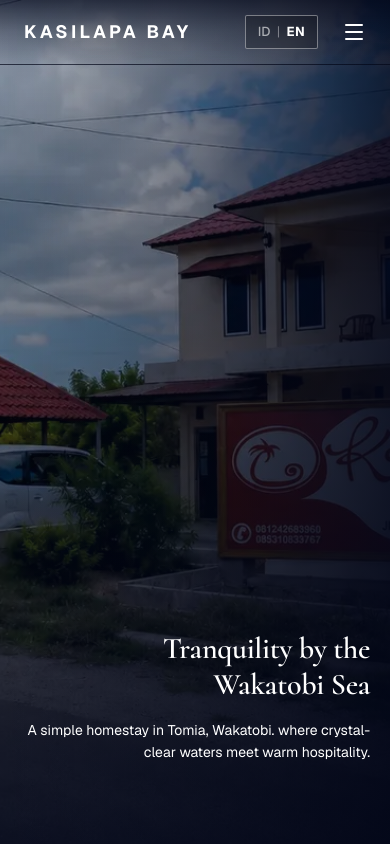
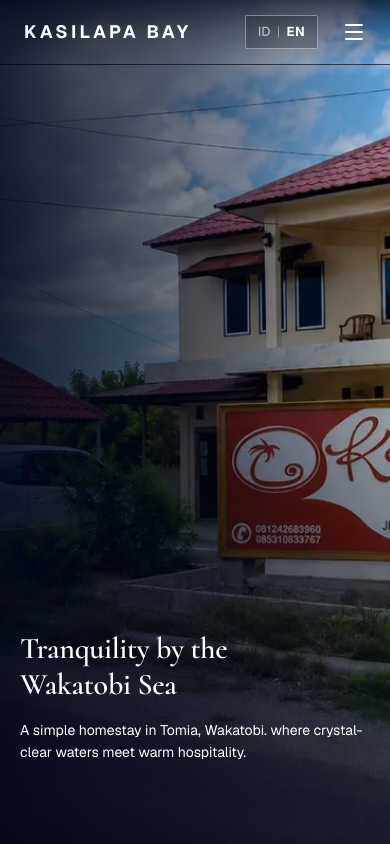
Before and after one commit to fahril168/website-kasilapa-bay, a Next.js app: page /en in a window 390 px wide. Shown: the top 844 px of the page. Built offline with nearby package versions, Linux system fonts and the light colour scheme.

Commit message:
feat(ui): update hero section layout to be left-aligned across all screen sizes

```diff
--- a/components/sections/HeroSection.tsx
+++ b/components/sections/HeroSection.tsx
@@ -29,27 +29,26 @@
           sizes="100vw"
           className="object-cover object-center"
         />
-        {/* Dark gradient overlay tuned for mobile bottom-right and desktop left-center */}
-        <div className="absolute inset-0 bg-gradient-to-t from-slate-950/90 via-slate-950/45 to-slate-950/20 md:hidden" />
-        <div className="absolute inset-0 bg-gradient-to-l from-slate-950/80 via-slate-950/30 to-transparent md:hidden" />
-        <div className="hidden md:block absolute inset-0 bg-gradient-to-r from-slate-950/85 via-slate-950/50 to-transparent" />
+        {/* Dark gradient overlay for left-aligned text readability */}
+        <div className="absolute inset-0 bg-gradient-to-r from-slate-950/85 via-slate-950/50 to-transparent" />
+        <div className="absolute inset-0 bg-gradient-to-t from-slate-950/80 via-transparent to-transparent md:hidden" />
       </div>
 
-      <div className="relative z-10 mx-auto max-w-7xl w-full px-5 sm:px-6 lg:px-8 flex justify-end md:justify-start">
+      <div className="relative z-10 mx-auto max-w-7xl w-full px-5 sm:px-6 lg:px-8 flex justify-start">
         <motion.div
           initial={{ opacity: 0, y: 30 }}
           animate={{ opacity: 1, y: 0 }}
           transition={{ duration: 0.8, delay: 0.2, ease: "easeOut" }}
-          className="max-w-xl text-right flex flex-col items-end md:text-left md:items-start"
+          className="max-w-xl text-left flex flex-col items-start"
         >
           <h1
-            className="text-3xl sm:text-4xl md:text-5xl lg:text-6xl text-white leading-[1.15] mb-4 sm:mb-6 font-serif whitespace-pre-line"
+            className="text-3xl sm:text-4xl md:text-5xl lg:text-6xl text-white leading-[1.15] mb-4 sm:mb-6 font-serif whitespace-pre-line text-left"
             style={{ color: "#ffffff" }}
           >
             {dict.hero.tagline}
           </h1>
           <p
-            className="text-white/90 text-sm sm:text-base lg:text-lg leading-relaxed mb-0 md:mb-10 max-w-md text-right md:text-left"
+            className="text-white/90 text-sm sm:text-base lg:text-lg leading-relaxed mb-0 md:mb-10 max-w-md text-left"
             style={{ color: "#ffffff" }}
           >
             {dict.hero.subtitle}
```
